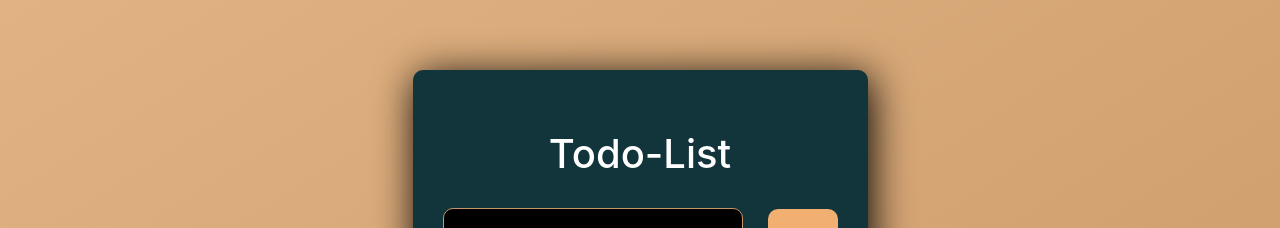
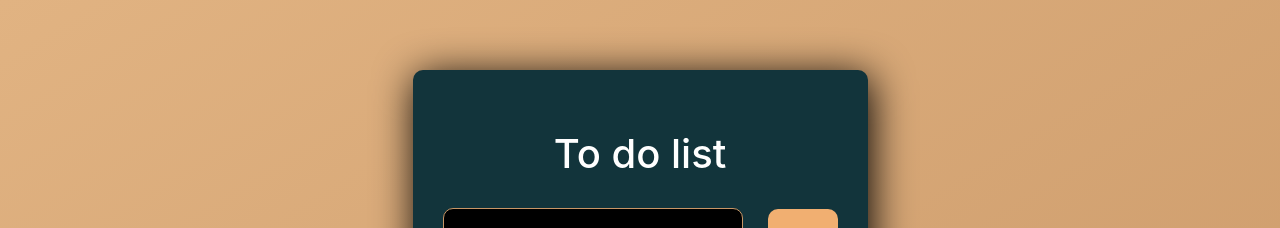
Before and after one commit to Joreyesgon/Todo-List.add.edit.delete, a React (Create React App) app: page / in a window 1280 px wide. Shown: the top 228 px of the page. Built offline with nearby package versions, Linux system fonts and the light colour scheme.

Commit message:
minor changes

```diff
--- a/src/components/Header.js
+++ b/src/components/Header.js
@@ -3,7 +3,7 @@ import React from 'react';
 const Header = () => {
     return (
         <div className="header">
-            <h1>Todo-List</h1>
+            <h1>To do list</h1>
         </div>
     )
 };
```
